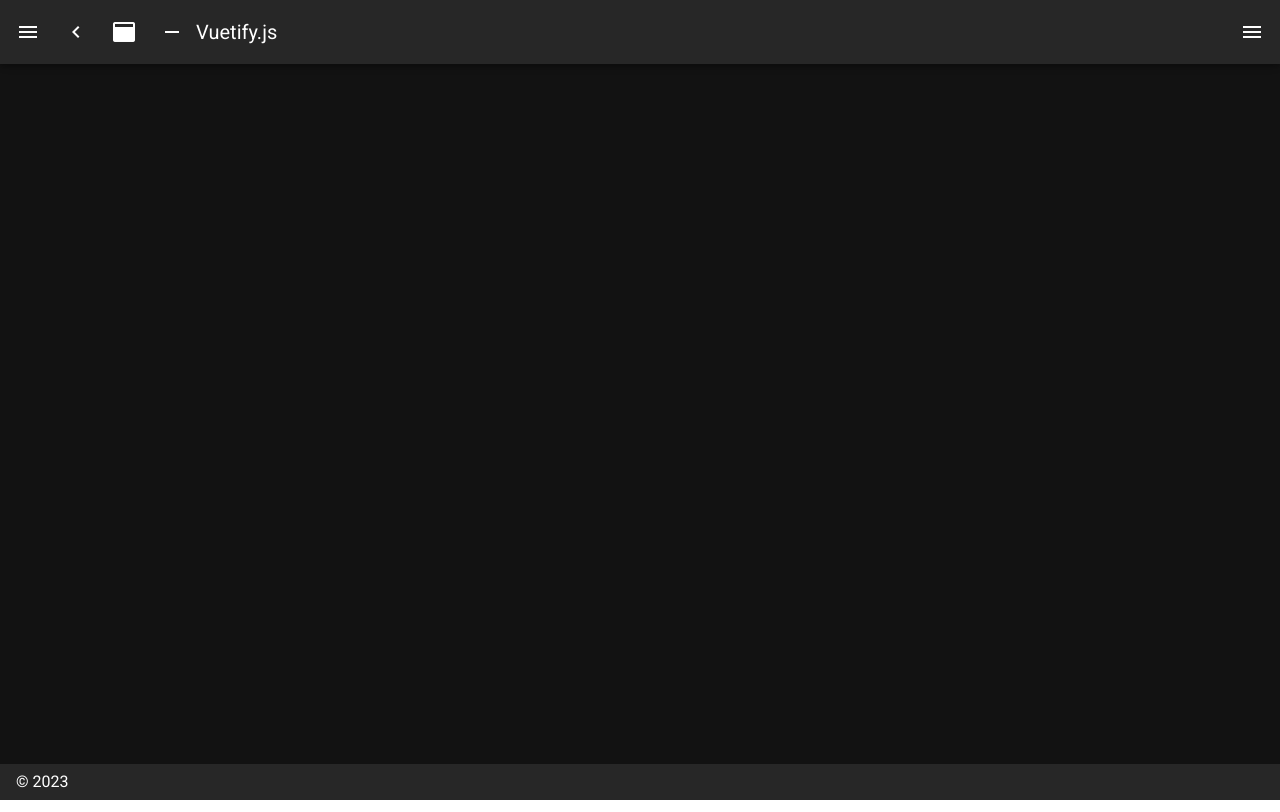
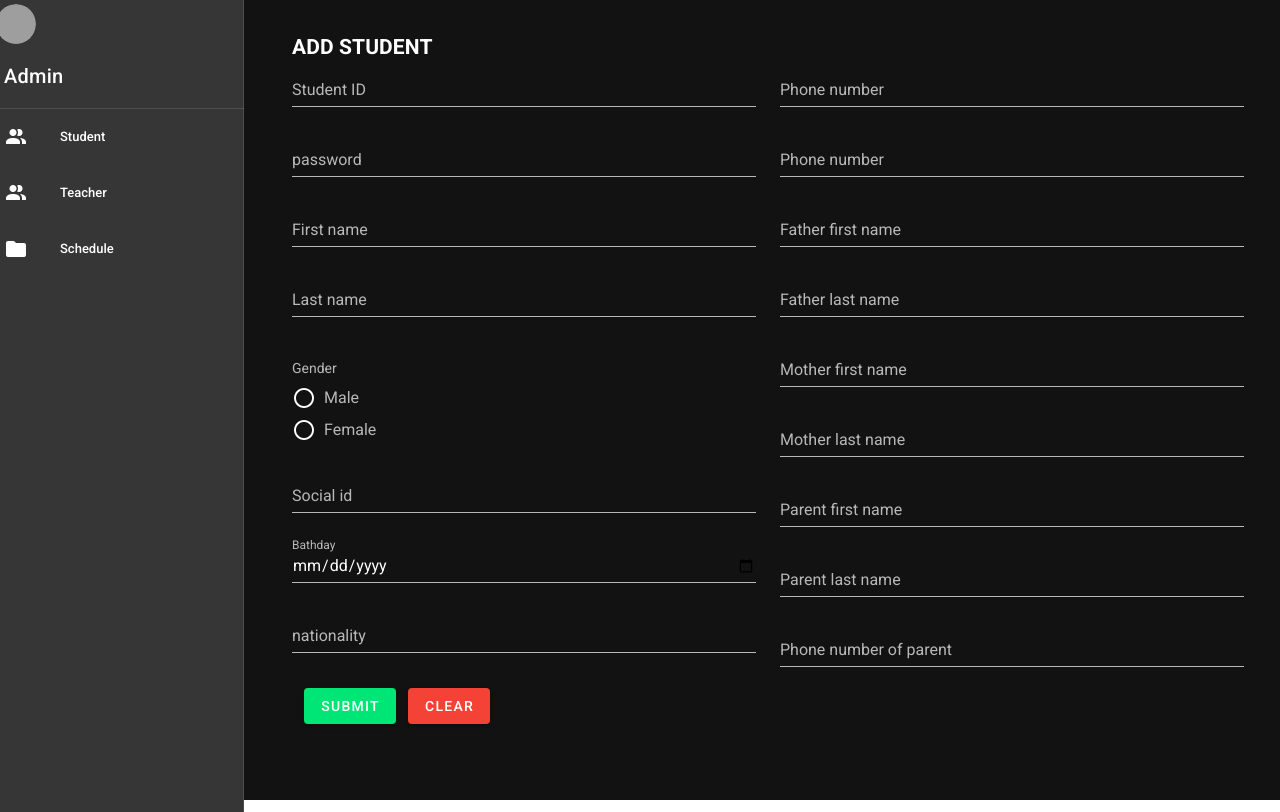
Before and after one commit to Kitsune-cop/ip_nuxt_three, a Nuxt app: page /admin/student/edit_student in a window 1280 px wide. Before the commit this address had no page. Built offline with nearby package versions, Linux system fonts and the light colour scheme; no server answers; grey boxes are pictures that could not be loaded.

Commit message:
link v-text with data

```diff
--- /dev/null
+++ b/pages/admin/student/edit_student.vue
@@ -0,0 +1,101 @@
+<template lang="heml">
+    <div>
+        <h2>ADD STUDENT</h2>
+        <v-form actions=''>
+            <v-row>
+                <v-col>
+                    <v-text-field v-model="detial[0].student_id" color="primary" label="Student ID" variant="underlined"></v-text-field>
+                    <v-text-field v-model="detial[0].password" color="primary" label="password" variant="underlined" type="password"></v-text-field>
+                    <v-text-field v-model="detial[0].first_name" color="primary" label="First name" variant="underlined"></v-text-field>
+                    <v-text-field v-model="detial[0].last_name" color="primary" label="Last name" variant="underlined"></v-text-field>
+                    <v-radio-group v-model="detial[0].gender" inline label='Gender'>
+                      <v-radio label="Male" value="M"></v-radio>
+                      <v-radio label="Female" value="F"></v-radio>
+                    </v-radio-group>
+                    <v-text-field v-model="detial[0].social_id" color="primary" label="Social id" variant="underlined"></v-text-field>
+                    <v-text-field v-model="detial[0].bathday" color="primary" label="Bathday" variant="underlined" type="date" hint="YYYY/MM/DD format"></v-text-field>
+                    <v-text-field v-model="detial[0].nationality" color="primary" label="nationality" variant="underlined"></v-text-field>
+                  </v-col>
+                  <v-col>
+                  <v-text-field v-model="detial[0].phone_number" color="primary" label="Phone number" variant="underlined"></v-text-field>
+                  <v-text-field v-model="detial[0].first_name_father" color="phone_number" label="Phone number" variant="underlined"></v-text-field>
+                  <v-text-field v-model="detial[0].first_name_father" color="primary" label="Father first name" variant="underlined"></v-text-field>
+                  <v-text-field v-model="detial[0].last_name_father" color="primary" label="Father last name" variant="underlined"></v-text-field>
+                  <v-text-field v-model="detial[0].first_name_mother" color="primary" label="Mother first name" variant="underlined"></v-text-field>
+                  <v-text-field v-model="detial[0].last_name_mother" color="primary" label="Mother last name" variant="underlined"></v-text-field>
+                  <v-text-field v-model="detial[0].first_name_parent" color="primary" label="Parent first name" variant="underlined"></v-text-field>
+                  <v-text-field v-model="detial[0].last_name_parent" color="primary" label="Parent last name" variant="underlined"></v-text-field>
+                  <v-text-field v-model="detial[0].phone_number_of_parent" color="primary" label="Phone number of parent" variant="underlined"></v-text-field>
+                </v-col>
+            </v-row>
+            <v-btn color="success" class='mx-3' @click="handleSubmit()">submit</v-btn>
+            <v-btn color="red" type='reset'>clear</v-btn>
+        </v-form>
+    </div>
+</template>
+<script>
+import MD5 from "crypto-js/md5";
+import axios from 'axios';
+export default {
+  layout: 'admin',
+  data() {
+    return {
+      inline: null,
+        detial: [{
+        bathday: '',
+        first_name: '',
+        first_name_father: '',
+        first_name_mother: '',
+        first_name_parent: '',
+        gender: '',
+        last_name: '',
+        last_name_father: '',
+        last_name_mother: '',
+        last_name_parent: '',
+        nationality: '',
+        password: '',
+        phone_number: '',
+        phone_number_of_parent: '',
+        social_id: '',
+        status_id: '',
+        student_id: '',
+      }]
+    }
+  },
+  created(){
+    axios.get('http://localhost/service/admin/show_data_student.php', {params :{student_id: this.$route.hash.substr(1, 6)}})
+      .then((resp) => {
+            // console.log(resp.data.response);
+            this.detial = resp.data.response
+            this.detial[0].password = ''
+            // console.log(this.detial[0]);
+        })
+  },
+  methods: {
+    handleSubmit() {
+      axios.post('http://localhost/service/admin/add_student.php',
+        {
+          student_id: this.student_id,
+          password: MD5(this.password),
+          first_name: this.first_name,
+          last_name: this.last_name,
+          gender: this.gender,
+          social_id: this.social_id,
+          bathday: this.bathday,
+          nationality: this.nationality,
+          phone_number: this.phone_number,
+          first_name_father: this.first_name_father,
+          last_name_father: this.last_name_father,
+          first_name_mother: this.first_name_mother,
+          last_name_mother: this.last_name_mother,
+          first_name_parent: this.fist_name_parent,
+          last_name_parent: this.last_name_parent,
+          phone_number_of_parent: this.phone_number_of_parent,
+          status_id: 1,
+        }
+      )
+    }
+  }
+}
+</script>
+<style lang="css"></style>
--- a/pages/admin/student/index.vue
+++ b/pages/admin/student/index.vue
@@ -1,6 +1,6 @@
 <template lang="html">
     <div>
-        <v-data-table :headers="headers" :items="desserts" :custom-filter="filterOnlyCapsText" item-key="student_id" class="elevation-1" :search="search">
+        <v-data-table :headers="headers" :items="desserts" item-key="student_id" class="elevation-1" :search="search">
             <template #top>
                 <v-row>
                     <v-col cols="9">
@@ -14,7 +14,7 @@
                 </v-row>
             </template>
             <template #[`item.actions`]="{ item }">
-            <v-btn color="amber darken-3" :to="item.student_id">
+            <v-btn color="amber darken-3" :to="'./student/edit_student#' + item.student_id">
                 <v-icon>
                     mdi-pencil
                 </v-icon>
```
